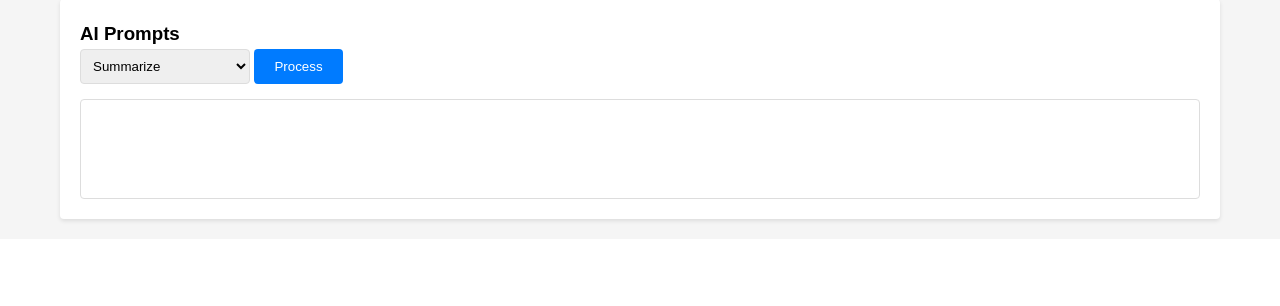
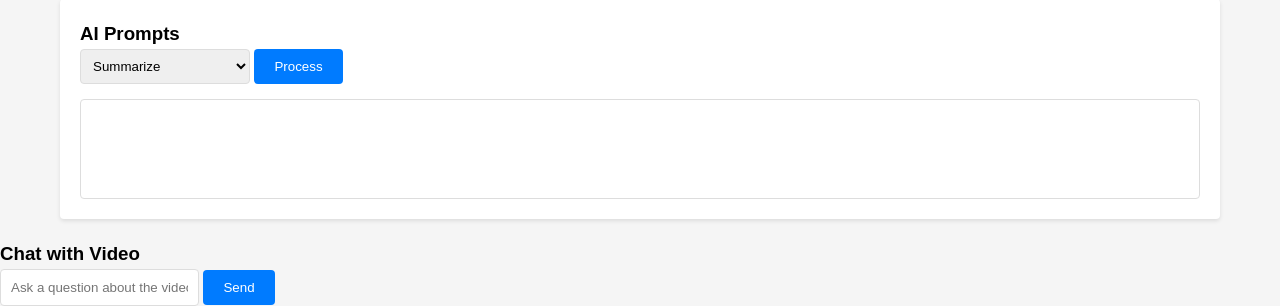
Before and after one commit to pedrolki/youtubetrans, a Flask app: page / in a window 1280 px wide; the page is wider, and only the part inside the window is pictured. Shown: the part 669-975 px from the top of that part. Before the commit the page ends 893 px from the top of that part, so only its background shows below. Run offline with Flask 3, Linux system fonts and the light colour scheme.

Commit message:
Update index.html

```diff
--- a/templates/index.html
+++ b/templates/index.html
@@ -47,7 +47,15 @@
             <div id="ai-output"></div>
         </div>
     </div>
-
+<!-- Add this inside the main-content div, after the transcript-section -->
+<div class="chat-section">
+    <h3>Chat with Video</h3>
+    <div id="chat-messages"></div>
+    <div class="chat-input">
+        <input type="text" id="chat-input" placeholder="Ask a question about the video...">
+        <button onclick="sendMessage()">Send</button>
+    </div>
+</div>
     <script src="{{ url_for('static', filename='js/main.js') }}"></script>
 </body>
 </html>
```
